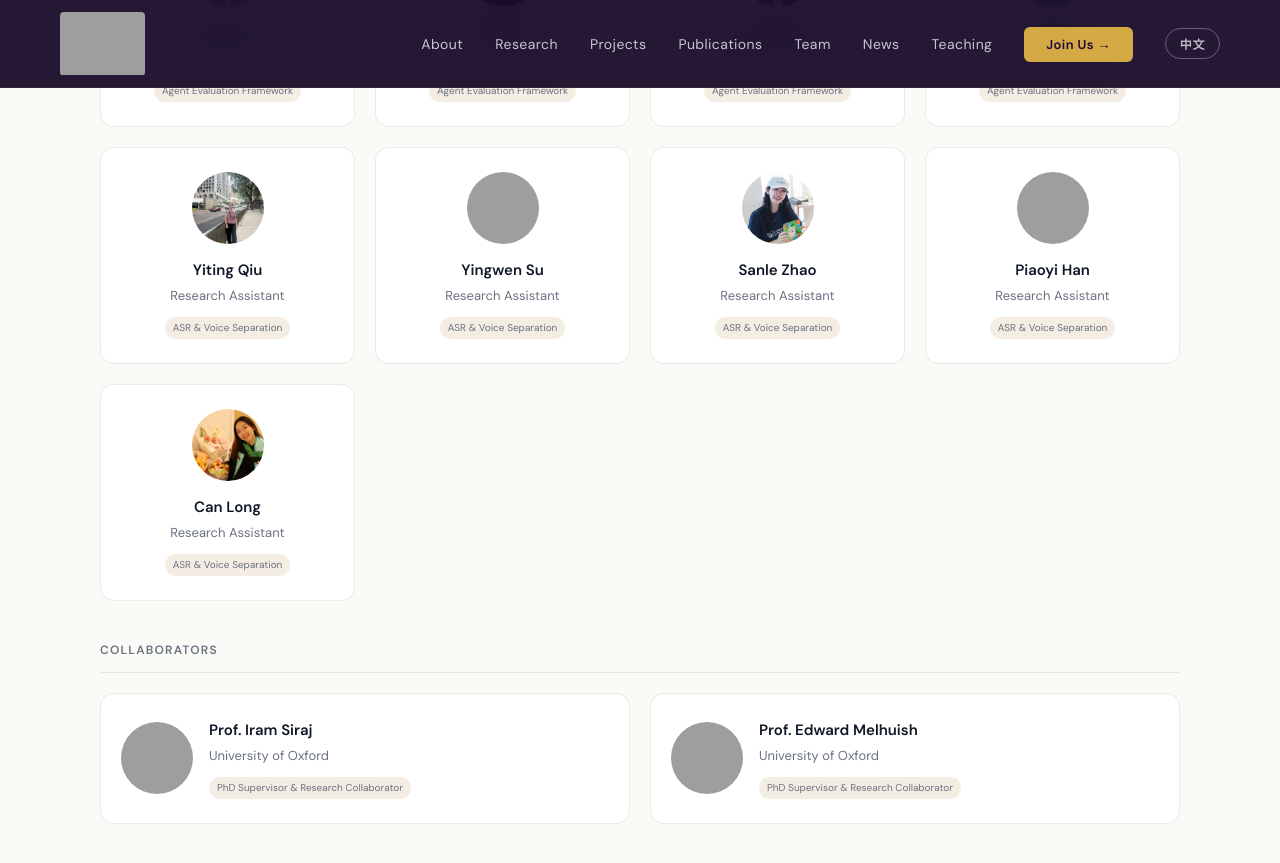
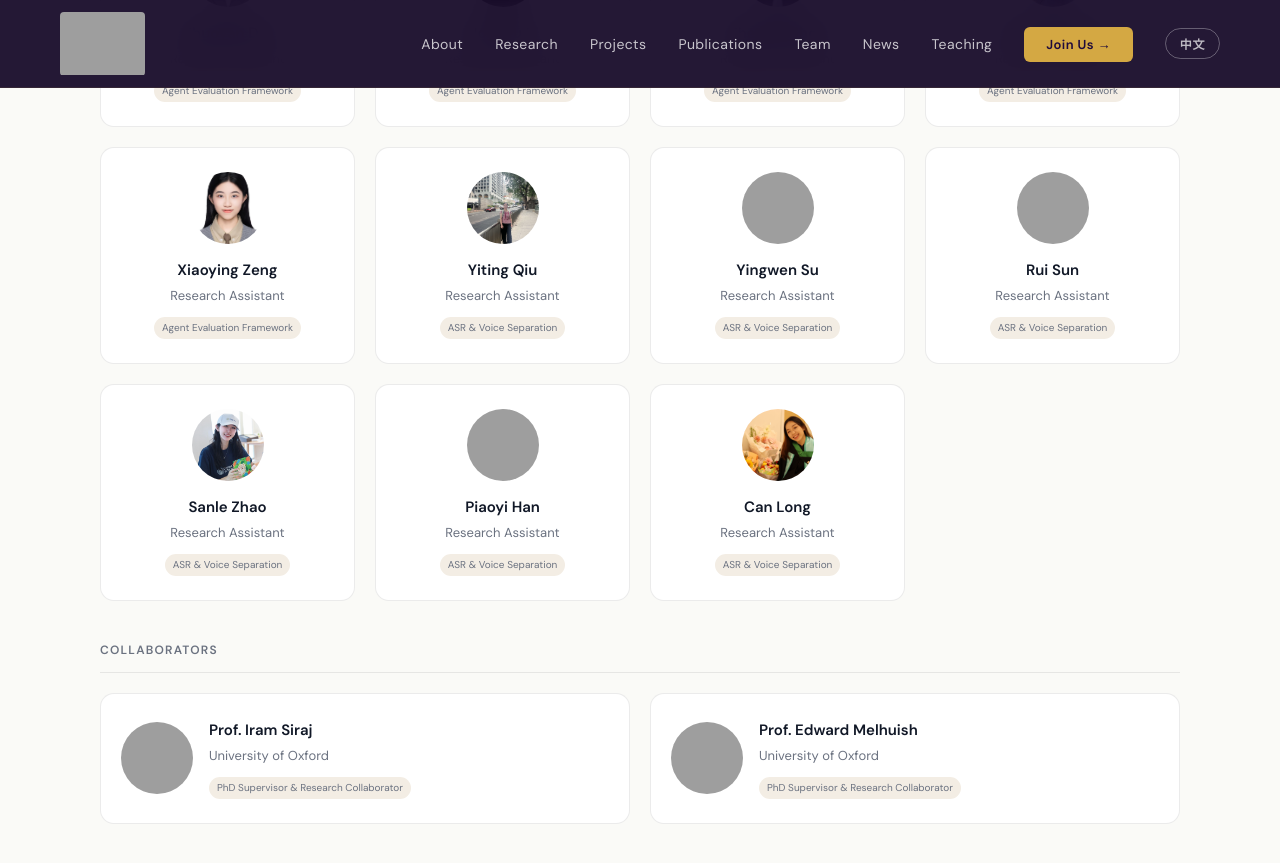
Before and after one commit to KINDY-Lab/Homepage, a Jekyll site: the page built from index.html, in a window 1280 px wide and 900 px high, scrolled down 10844 px. Shown: the top 863 px of the window. Built offline with Jekyll 4.4.1, drawn with Linux system fonts in a browser that asks for light colours; grey boxes are pictures that could not be loaded.

Commit message:
Add new research assistants

```diff
--- a/_data/team.yml
+++ b/_data/team.yml
@@ -97,6 +97,13 @@ research_assistants:
     research_en: "Agent Evaluation Framework"
     research_zh: "Agent评估框架"
     photo: "assets/images/team/RA_Photo/Agent评估框架 程旭田.jpg"
+  - name_en: "Xiaoying Zeng"
+    name_zh: "曾晓颖"
+    role_en: "Research Assistant"
+    role_zh: "研究助理"
+    research_en: "Agent Evaluation Framework"
+    research_zh: "Agent评估框架"
+    photo: "assets/images/team/RA_Photo/Agent评估框架 曾晓颖.jpg"
   - name_en: "Yiting Qiu"
     name_zh: "仇一婷"
     role_en: "Research Assistant"
@@ -111,6 +118,13 @@ research_assistants:
     research_en: "ASR & Voice Separation"
     research_zh: "ASR与人声分离"
     photo: "assets/images/team/RA_Photo/ASR与人声分离 粟盈文.jpg"
+  - name_en: "Rui Sun"
+    name_zh: "孙芮"
+    role_en: "Research Assistant"
+    role_zh: "研究助理"
+    research_en: "ASR & Voice Separation"
+    research_zh: "ASR与人声分离"
+    photo: "assets/images/team/RA_Photo/ASR与人声分离 孙芮.jpg"
   - name_en: "Sanle Zhao"
     name_zh: "赵三乐"
     role_en: "Research Assistant"
```
Also changed, not shown: assets/images/team/RA_Photo/Agent评估框架 曾晓颖.jpg (added), 1 other file.
